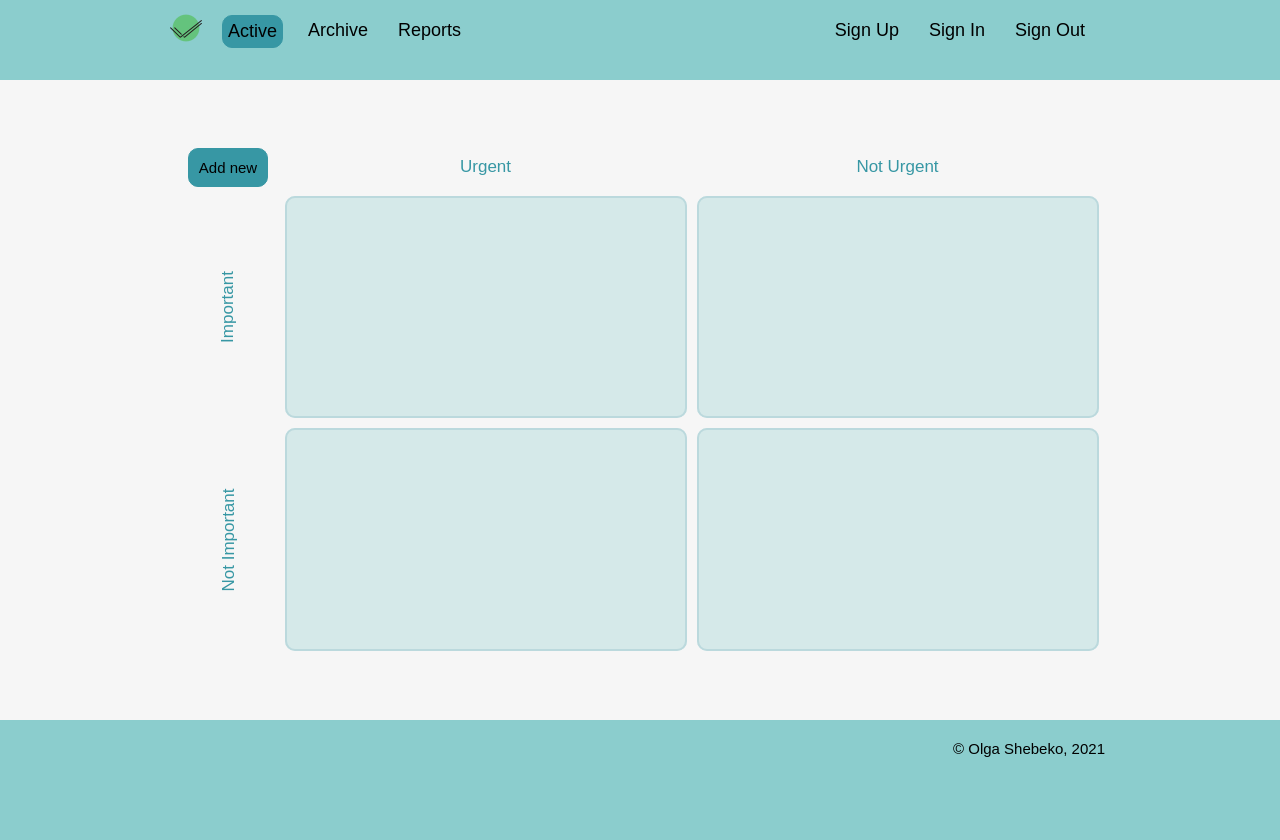
After one commit to shebeolga/ToDo-Application, a Flask app: template templates/my_tasks.html in a window 1280 px wide. The commit adds this page. Run offline with Flask 2, Linux system fonts and the light colour scheme; the template is opened without the code that fills it, so the values that code supplies are empty.

Commit message:
Add my_tasks and update_task templates

```diff
--- a/static/style.css
+++ b/static/style.css
@@ -1,3 +1,9 @@
+:root {
+  --dark: #3797a4;
+  --medium: #8bcdcd;
+  --main-background: #f6f6f6;
+}
+
 @font-face {
   font-family: "Roboto";
   src: local("Roboto Regular"), url("roboto.woff") format("woff");
@@ -12,7 +18,7 @@ body {
 }
 
 body {
-  background-color: #f6f6f6;
+  background-color: var(--main-background);
 }
 
 .layout-positioner {
@@ -27,7 +33,7 @@ body {
 }
 
 header {
-  background-color: #8bcdcd;
+  background-color: var(--medium);
   height: 10%;
 }
 
@@ -65,14 +71,14 @@ nav {
 }
 
 .menu-item:hover {
-  background: #3797a4;
-  border: 1px solid;
+  background: var(--dark);
+  border: 1px solid var(--dark);
   border-radius: 10px;
 }
 
 .active-button {
-  background: #3797a4;
-  border: 1px solid;
+  background: var(--dark);
+  border: 1px solid var(--dark);
   border-radius: 10px;
 }
 
@@ -103,7 +109,7 @@ main {
 
 .form {
   padding: 20px;
-  border: 5px solid #8bcdcd;
+  border: 5px solid var(--medium);
   border-radius: 10px;
 }
 
@@ -131,10 +137,23 @@ main {
   justify-content: flex-start;
 }
 
-.error {
-  color: green;
-  font-size: 1.5rem;
-  margin-bottom: 30px;
+.matrix {
+  display: grid;
+  grid-template-rows: 1fr 5fr 5fr;
+  min-height: 80%;
+}
+
+.row {
+  display: grid;
+  grid-template-columns: 1fr 4fr 4fr;
+}
+
+.fieldset {
+  border: 2px solid var(--dark);
+  border-radius: 10px;
+  background-color: var(--medium);
+  opacity: 0.3;
+  margin: 5px;
 }
 
 .label {
@@ -147,20 +166,48 @@ main {
   margin-top: 0;
 }
 
+.horizon-text {
+  text-align: center;
+  margin: auto;
+  padding: auto;
+  font-size: 17px;
+  color: var(--dark);
+}
+
+.vertical-text {
+  transform: rotate(270deg);
+  transform-origin: top bottom;
+  margin: auto;
+  color: var(--dark);
+  font-size: 17px;
+}
+
+.error {
+  color: red;
+  font-size: 1.5rem;
+  margin-bottom: 30px;
+}
+
 .button-group {
   display: flex;
   justify-content: space-between;
 }
 
 .button {
-  background: #3797a4;
+  background: var(--dark);
   color: black;
   font-size: 15px;
   text-decoration: none;
   margin: 5px;
   padding: 5px 10px;
-  border: 1px solid;
+  border: 1px solid var(--dark);
   border-radius: 10px;
+}
+
+.add-button {
+  margin: auto;
+  padding: 10px;
+  font-size: 15px;
 }
 
 .checkboxes {
@@ -173,7 +220,7 @@ main {
 }
 
 footer {
-  background-color: #8bcdcd;
+  background-color: var(--medium);
   padding: 20px;
   height: 10%;
 }
--- /dev/null
+++ b/templates/my_tasks.html
@@ -0,0 +1,70 @@
+<!DOCTYPE html>
+<html lang="en" dir="ltr">
+  <head>
+    <meta charset="utf-8">
+    <title>My tasks</title>
+    <link rel="shortcut icon" href="static\img\double-tick.png" type="image/x-icon">
+    <link rel="stylesheet" href="static\style.css">
+  </head>
+  <body>
+    <header>
+      <div class="layout-positioner">
+        <nav>
+          <div class="logo">
+            <a href="#"><img src="static\img\double-tick.png" alt="Logo"></a>
+          </div>
+          <div class="menu-actions">
+            <a class="menu-item active-button" href="#">Active</a>
+            <a class="menu-item" href="#">Archive</a>
+            <a class="menu-item" href="#">Reports</a>
+          </div>
+          <div class="menu-log">
+            <a class="menu-item" href="#">Sign Up</a>
+            <a class="menu-item" href="#">Sign In</a>
+            <a class="menu-item" href="#">Sign Out</a>
+          </div>
+        </nav>
+      </div>
+    </header>
+
+    <main>
+        <div class="layout-positioner">
+          <div class="content-form">
+            <div class="matrix">
+              <div class="row">
+                <button class="button add-button" type="button" name="add-button">Add new</button>
+                <div class="horizon-text">Urgent</div>
+                <div class="horizon-text">Not Urgent</div>
+              </div>
+              <div class="row">
+                <div class="vertical-text">Important</div>
+                <fieldset class="fieldset">
+
+                </fieldset>
+                <fieldset class="fieldset">
+
+                </fieldset>
+              </div>
+              <div class="row">
+                <div class="vertical-text">Not Important</div>
+                <fieldset class="fieldset">
+
+                </fieldset>
+                <fieldset class="fieldset">
+
+                </fieldset>
+              </div>
+            </div>
+          </div>
+        </div>
+    </main>
+
+    <footer>
+      <div class="layout-positioner">
+        <div class="copyright">
+          © Olga Shebeko, 2021
+        </div>
+      </div>
+    </footer>
+  </body>
+</html>
```
Also changed, not shown: templates/update_task.html (added, +69 -0 lines).
